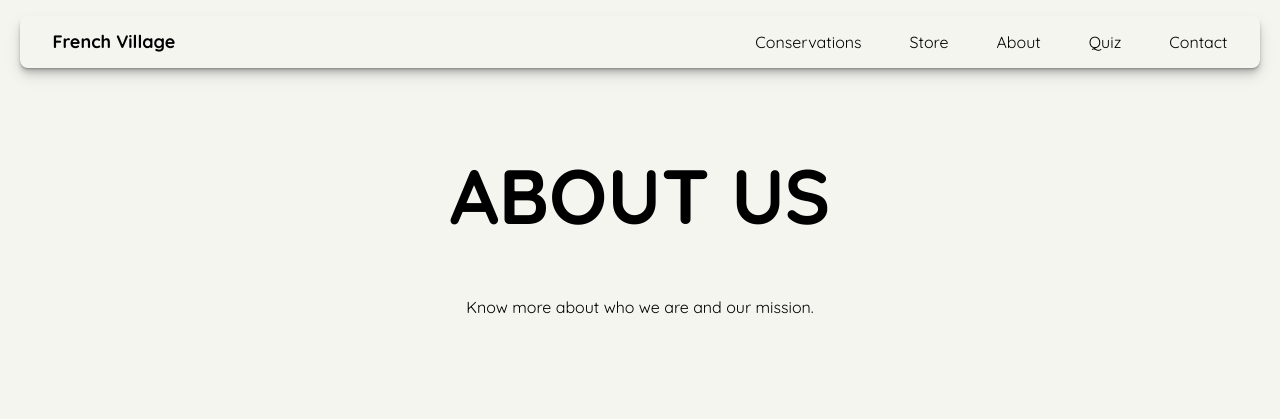
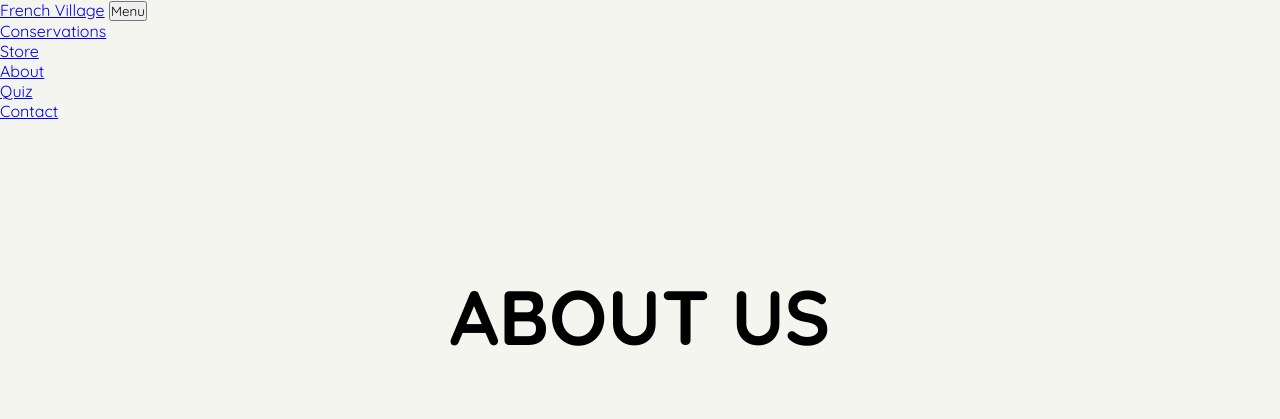
Before and after one commit to Abir866/CCRProject, a PHP site: page /pages/newmap/client/about.html in a window 1280 px wide. Shown: the top 419 px of the page. Run offline with PHP 8.4, Linux system fonts and the light colour scheme; style sheets or scripts are compiled from the project's sources; some libraries are stand-ins or nearby versions.

Commit message:
nav style commented

```diff
--- a/pages/newmap/client/style/style.scss
+++ b/pages/newmap/client/style/style.scss
@@ -40,68 +40,68 @@ body {
 }
 
 // styling for the navbar across all pages
-nav {
-    z-index: 9999;
-    position: fixed;
-    left: 0;
-    top: 0;
-    margin: 1em 1.6%;
-    border-radius: 0.5rem;
-    background-color: var(--bg-color);
-    padding: 1em 2em;
-    width: 96.8%;
-    transition: all 0.5s cubic-bezier(0.37, 0, 0.54, 0.99);
-    display: flex;
-    align-items: center;
-    justify-content: space-between;
-    box-shadow: 0 1px 1px rgba(0, 0, 0, 0.11), 0 2px 2px rgba(0, 0, 0, 0.11),
-        0 4px 4px rgba(0, 0, 0, 0.11), 0 6px 8px rgba(0, 0, 0, 0.11),
-        0 8px 16px rgba(0, 0, 0, 0.11);
+// nav {
+//     z-index: 9999;
+//     position: fixed;
+//     left: 0;
+//     top: 0;
+//     margin: 1em 1.6%;
+//     border-radius: 0.5rem;
+//     background-color: var(--bg-color);
+//     padding: 1em 2em;
+//     width: 96.8%;
+//     transition: all 0.5s cubic-bezier(0.37, 0, 0.54, 0.99);
+//     display: flex;
+//     align-items: center;
+//     justify-content: space-between;
+//     box-shadow: 0 1px 1px rgba(0, 0, 0, 0.11), 0 2px 2px rgba(0, 0, 0, 0.11),
+//         0 4px 4px rgba(0, 0, 0, 0.11), 0 6px 8px rgba(0, 0, 0, 0.11),
+//         0 8px 16px rgba(0, 0, 0, 0.11);
 
-    a {
-        color: black;
-        text-decoration: none;
-        display: inline-block;
-        position: relative;
-    }
+//     a {
+//         color: black;
+//         text-decoration: none;
+//         display: inline-block;
+//         position: relative;
+//     }
 
-    #logo {
-        font-weight: bold;
-        font-size: large;
-        line-height: 100%;
-    }
+//     #logo {
+//         font-weight: bold;
+//         font-size: large;
+//         line-height: 100%;
+//     }
 
-    #menu {
-        display: none;
-    }
+//     #menu {
+//         display: none;
+//     }
 
-    ul {
-        list-style: none;
-        display: grid;
-        grid-auto-flow: column;
-        gap: 3em;
+//     ul {
+//         list-style: none;
+//         display: grid;
+//         grid-auto-flow: column;
+//         gap: 3em;
 
-        a {
-            width: 100%;
-            &:after {
-                content: "";
-                position: absolute;
-                width: 100%;
-                transform: translateX(-50%) scaleX(0);
-                height: 1px;
-                bottom: 0;
-                left: 50%;
-                background-color: black;
-                transform-origin: center;
-                transition: transform 0.3s ease-out;
-            }
+//         a {
+//             width: 100%;
+//             &:after {
+//                 content: "";
+//                 position: absolute;
+//                 width: 100%;
+//                 transform: translateX(-50%) scaleX(0);
+//                 height: 1px;
+//                 bottom: 0;
+//                 left: 50%;
+//                 background-color: black;
+//                 transform-origin: center;
+//                 transition: transform 0.3s ease-out;
+//             }
 
-            &:hover:after {
-                transform: translateX(-50%) scaleX(1);
-            }
-        }
-    }
-}
+//             &:hover:after {
+//                 transform: translateX(-50%) scaleX(1);
+//             }
+//         }
+//     }
+// }
 
 // styling for the footer across all pages
 #footer {
```
